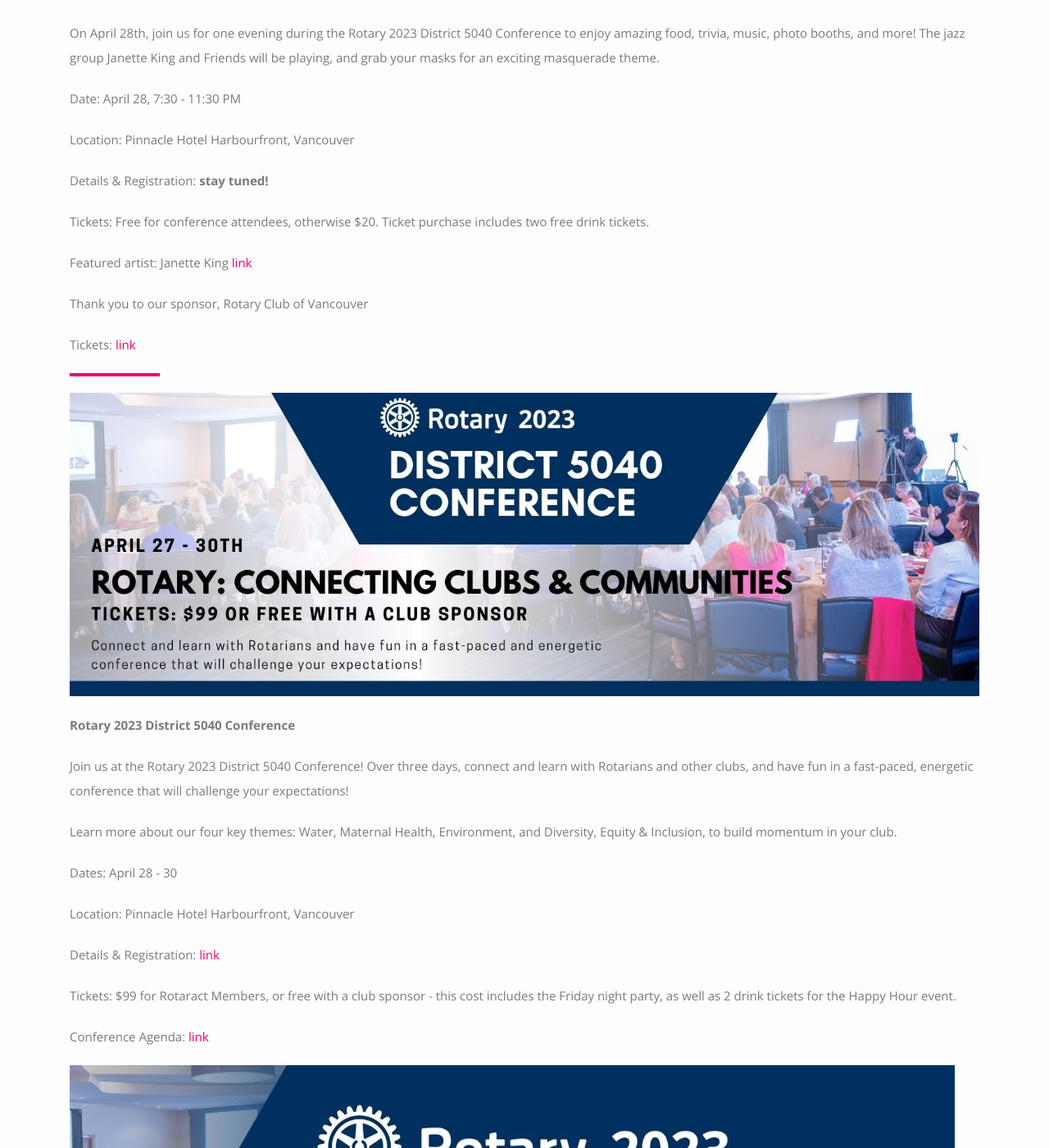
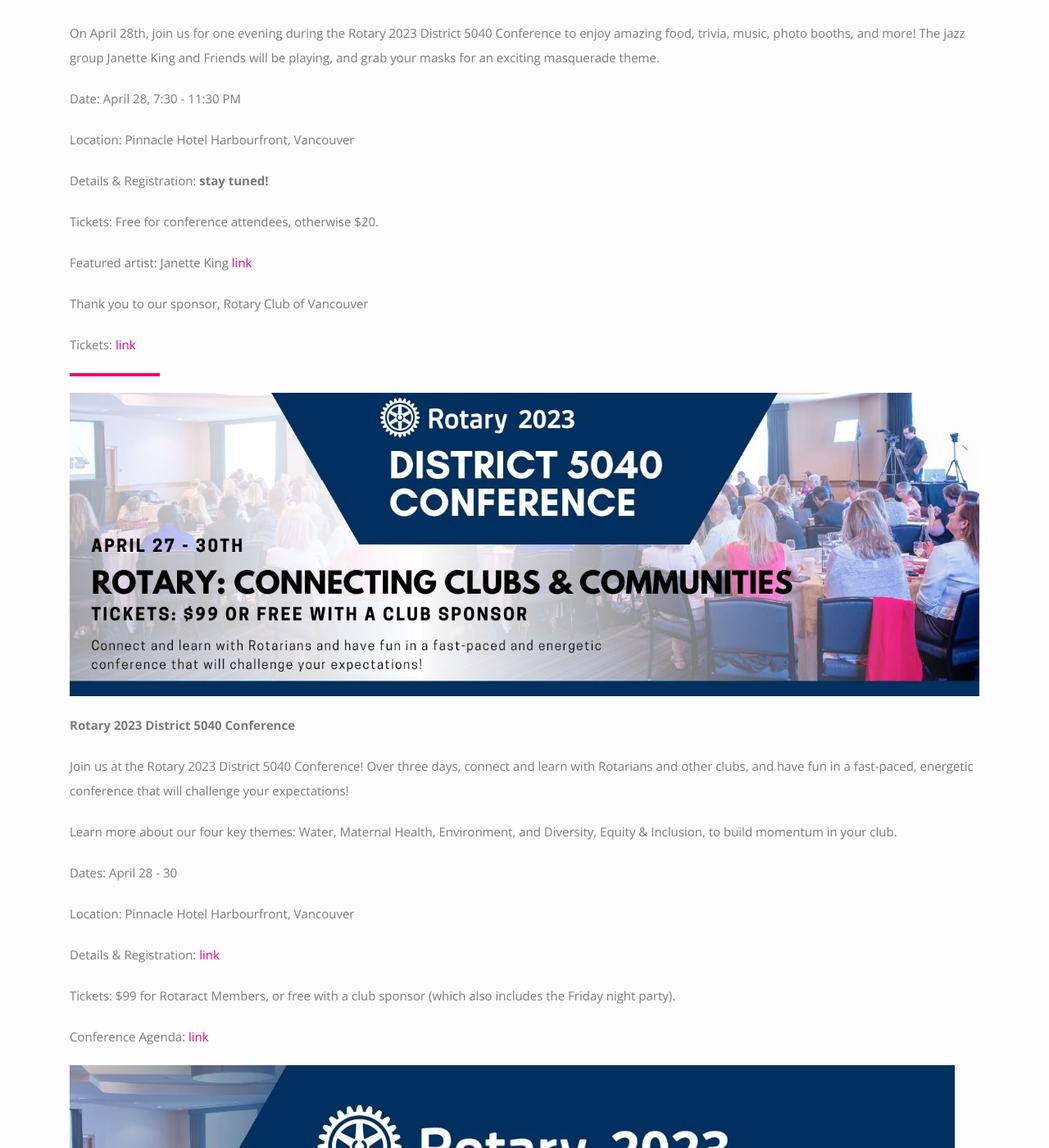
Before and after one commit to rotaract5040/rotaract5040.github.io, a Jekyll site: the page built from events.md, in a window 1280 px wide and 1400 px high, scrolled down 815 px. Shown: the whole window at 82% size. Built offline with Jekyll 4.4.1, drawn with Linux system fonts in a browser that asks for light colours; nearby versions of some CDN libraries; Markdown is read by kramdown in place of the engine named in the settings.

Commit message:
Update events.md

```diff
--- a/events.md
+++ b/events.md
@@ -16,7 +16,7 @@
 
 Details & Registration: **stay tuned!**
 
-Tickets: Free for conference attendees, otherwise $20. Ticket purchase includes two free drink tickets.
+Tickets: Free for conference attendees, otherwise $20.
 
 Featured artist: Janette King [link](https://janetteking.bandcamp.com/)
 
@@ -41,7 +41,7 @@
 
 Details & Registration: [link](https://rotary5040.org/page/2023-district-conference)
 
-Tickets: $99 for Rotaract Members, or free with a club sponsor - this cost includes the Friday night party, as well as 2 drink tickets for the Happy Hour event.
+Tickets: $99 for Rotaract Members, or free with a club sponsor (which also includes the Friday night party).
 
 Conference Agenda: [link](https://clubrunner.blob.core.windows.net/00000050003/en-ca/files/page/2023-district-conference/click-here-download-the-2023-rotary-district/5040_DistConf_AgendaDRAFT_18Feb23.docx.pdf)
 
```
